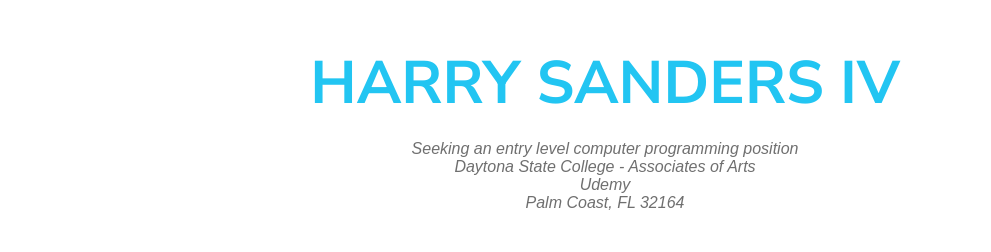
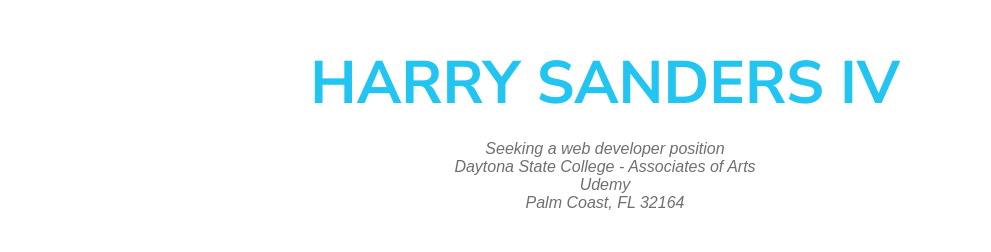
Before and after one commit to HarrySIV/resume, a React (Create React App) app: page / in a window 1280 px wide. Shown: the part 278-530 px from the top of the page, without its empty margins (35-1026 px from the left). Built offline with nearby package versions, Linux system fonts and the light colour scheme; a web font is replaced by a local one.

Commit message:
small fixes

```diff
--- a/src/App.tsx
+++ b/src/App.tsx
@@ -7,7 +7,7 @@ const App = () => {
     <div className={styles.body}>
        <section className={styles.container}>
           <h1 id={styles.mainTitle}>HARRY SANDERS IV</h1>
-          <p><em>Seeking an entry level computer programming position
+          <p><em>Seeking a web developer position
              <br />Daytona State College - Associates of Arts
              <br />Udemy
              <br />Palm Coast, FL 32164
```
